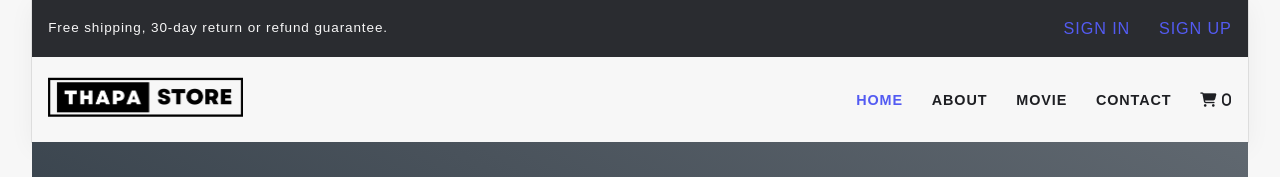
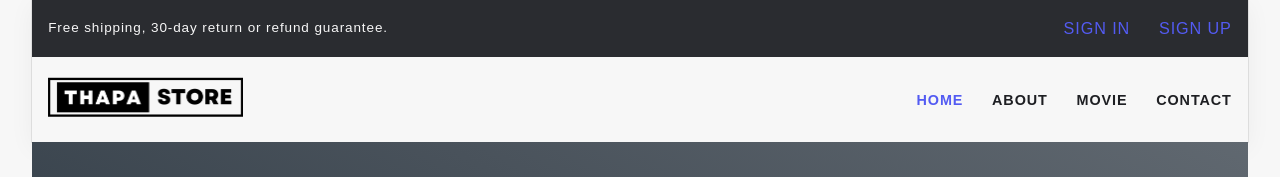
Before and after one commit to Vishalrathod8788/React_Router, a React (Vite) app: page / in a window 1280 px wide. Shown: the top 177 px of the page. Built offline with nearby package versions, Linux system fonts and the light colour scheme.

Commit message:
Add index.html and vite.svg, remove cart link from Header

```diff
--- a/src/components/layouts/Header.jsx
+++ b/src/components/layouts/Header.jsx
@@ -56,15 +56,6 @@ export const Header = () => {
                   contact
                 </NavLink>
               </li>
-              <li className="nav-item">
-                <NavLink
-                  to="/cart"
-                  className="nav-link add-to-cart-button"
-                  id="cartValue"
-                >
-                  <i className="fa-solid fa-cart-shopping"> 0 </i>
-                </NavLink>
-              </li>
             </ul>
           </nav>
         </div>
```
Also changed, not shown: 16 other files (tests, documents, lock files or other folders).
